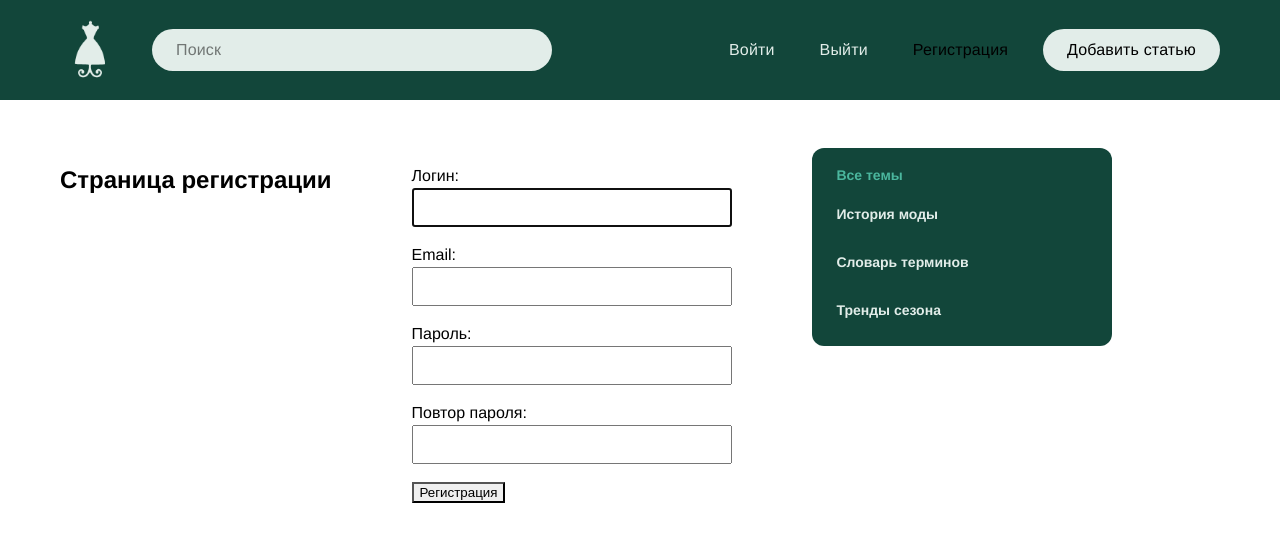
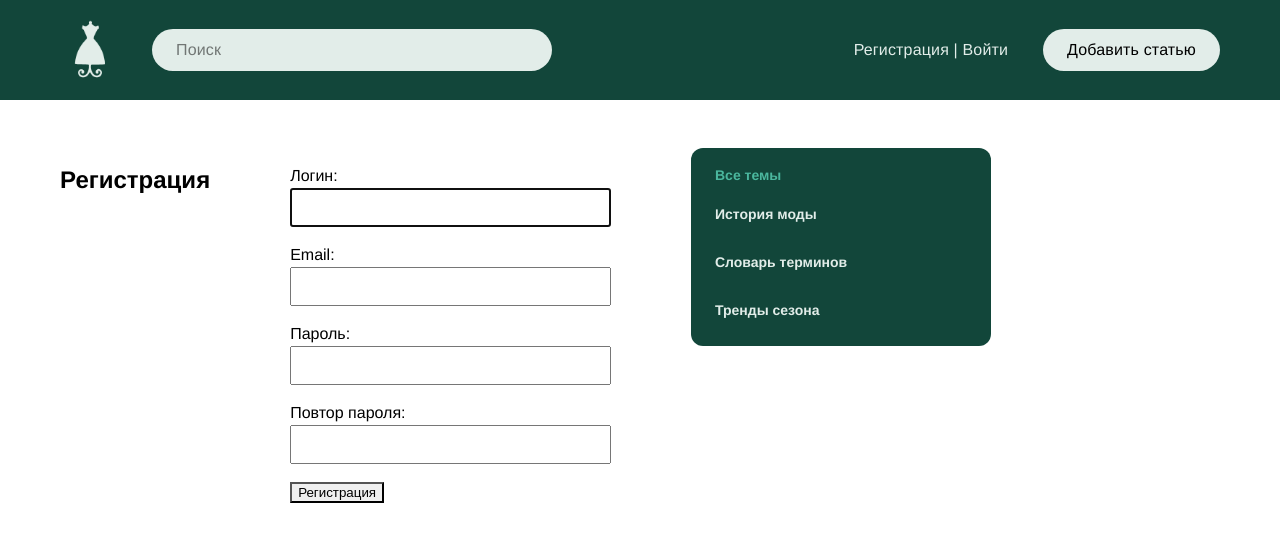
Before and after one commit to julya-sm/grad_proj, a Django app: page /register/ in a window 1280 px wide. Shown: the top 542 px of the page. Run offline with Django 4.2, Linux system fonts and the light colour scheme; data comes from the database, SQL or seed files in the repository; both versions use the stored data as it was after the commit.

Commit message:
modify_navbar

```diff
--- a/fashion_blog/blog/static/css/style.css
+++ b/fashion_blog/blog/static/css/style.css
@@ -188,7 +188,7 @@ svg {
     font-size: 16px !important;
     line-height: 22px !important;
     letter-spacing: 0.01em !important;
-    color: #000000 !important;
+    color: #E2EDE9 !important;
 }
 
 .button {
@@ -532,10 +532,14 @@ svg {
     margin-top: 24px;
 }
 
-.form-input {
+.form-input, #id_username, #id_password {
     width: 100%;
     padding: 10px;
     box-sizing: border-box;
+}
+
+#id_topic {
+    padding: 4px;
 }
 
 .page__list {
--- a/fashion_blog/blog/templates/blog/navbar.html
+++ b/fashion_blog/blog/templates/blog/navbar.html
@@ -23,30 +23,28 @@
 		  </div>
 
 		  <div class="header__nav">
+			  {% if request.user.is_authenticated %}
+			  <div class="header__nav-item">
+				  <button
+					  type="button"
+					  class="header__nav-btn"
+				  >
+					  {{ user.username }} | <a href="{% url 'logout' %}">Выйти</a>
+				  </button>
+			  </div>
+
+			  {% else %}
 			  <div class="header__nav-item">
 				  <button
 						  class="header__nav-btn"
 						  type="button"
 				  >
-					  Войти
+					  <a href="{% url 'register' %}">Регистрация</a> | <a href="{% url 'login' %}">Войти</a>
 				  </button>
 			  </div>
-			  <div class="header__nav-item">
-				  <button
-					  type="button"
-					  class="header__nav-btn"
-				  >
-					  Выйти
-				  </button>
-			  </div>
-			  <div class="header__nav-item">
-				  <button
-						  class="header__nav-btn"
-						  type="button"
-				  >
-					  <a href="/register">Регистрация</a>
-				  </button>
-			  </div>
+
+			  {% endif %}
+
 			  <div class="header__nav-item">
 				  <a
 					  class="button"
--- a/fashion_blog/blog/urls.py
+++ b/fashion_blog/blog/urls.py
@@ -1,6 +1,6 @@
 from django.urls import path
-
 from .views import *
+from django.contrib.auth import views as auth_views
 
 urlpatterns = [
     path('', BlogHome.as_view(), name='index'),
@@ -8,4 +8,6 @@ urlpatterns = [
     path('top/<slug:top_slug>/', BlogTopic.as_view(), name='top'),
     path('add_page/', AddPage.as_view(), name='add_page'),
     path('register/', RegisterUser.as_view(), name='register'),
+    path('login/', LoginUser.as_view(), name='login'),
+    path('logout/', auth_views.LogoutView.as_view(template_name='blog/logout.html'), name='logout'),
 ]
--- a/fashion_blog/blog/views.py
+++ b/fashion_blog/blog/views.py
@@ -1,10 +1,23 @@
-from django.shortcuts import render
+from django.shortcuts import render, redirect
 from django.views.generic import ListView, DetailView, CreateView
 from .models import *
 from .forms import *
 from django.urls import reverse_lazy
 from .utils import *
 from django.contrib.auth.mixins import LoginRequiredMixin
+from django.contrib.auth.views import LoginView
+from django.contrib.auth.forms import AuthenticationForm
+from django.contrib.auth import login
+
+
+class LoginUser(DataMixin, LoginView):
+    form_class = AuthenticationForm
+    template_name = 'blog/login.html'
+
+    def get_context_data(self, *, object_list=None, **kwargs):
+        context = super().get_context_data(**kwargs)
+        t_def = self.get_user_context(title='Авторизация')
+        return dict(list(context.items()) + list(t_def.items()))
 
 
 class RegisterUser(DataMixin, CreateView):
@@ -14,8 +27,13 @@ class RegisterUser(DataMixin, CreateView):
 
     def get_context_data(self, *, object_list=None, **kwargs):
         context = super().get_context_data(**kwargs)
-        t_def = self.get_user_context(title='Страница регистрации')
+        t_def = self.get_user_context(title='Регистрация')
         return dict(list(context.items()) + list(t_def.items()))
+
+    def form_valid(self, form):
+        user = form.save()
+        login(self.request, user)
+        return redirect('index')
 
 
 class BlogHome(DataMixin, ListView):
--- a/fashion_blog/fashion_blog/settings.py
+++ b/fashion_blog/fashion_blog/settings.py
@@ -126,3 +126,5 @@ MEDIA_URL = 'media/'
 # https://docs.djangoproject.com/en/4.2/ref/settings/#default-auto-field
 
 DEFAULT_AUTO_FIELD = 'django.db.models.BigAutoField'
+
+LOGIN_REDIRECT_URL = '/'
```
Also changed, not shown: fashion_blog/blog/templates/blog/login.html (added, +13 -0 lines), fashion_blog/blog/templates/blog/logout.html (added, +11 -0 lines), fashion_blog/db.sqlite3.
